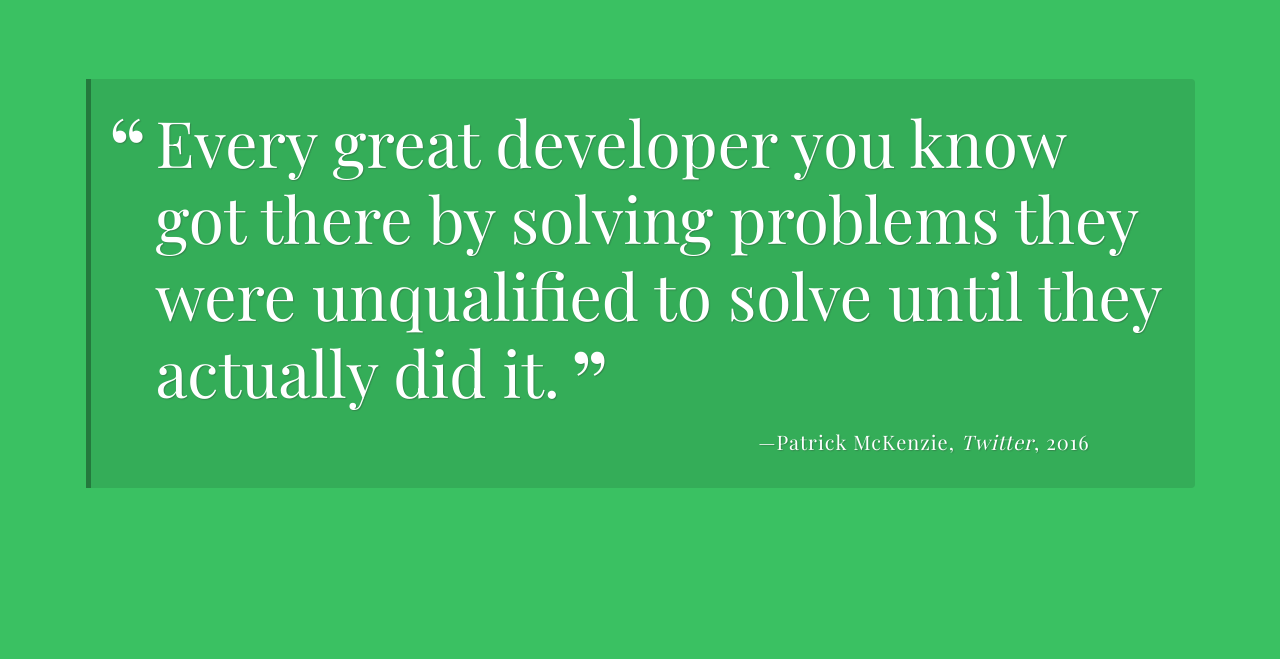
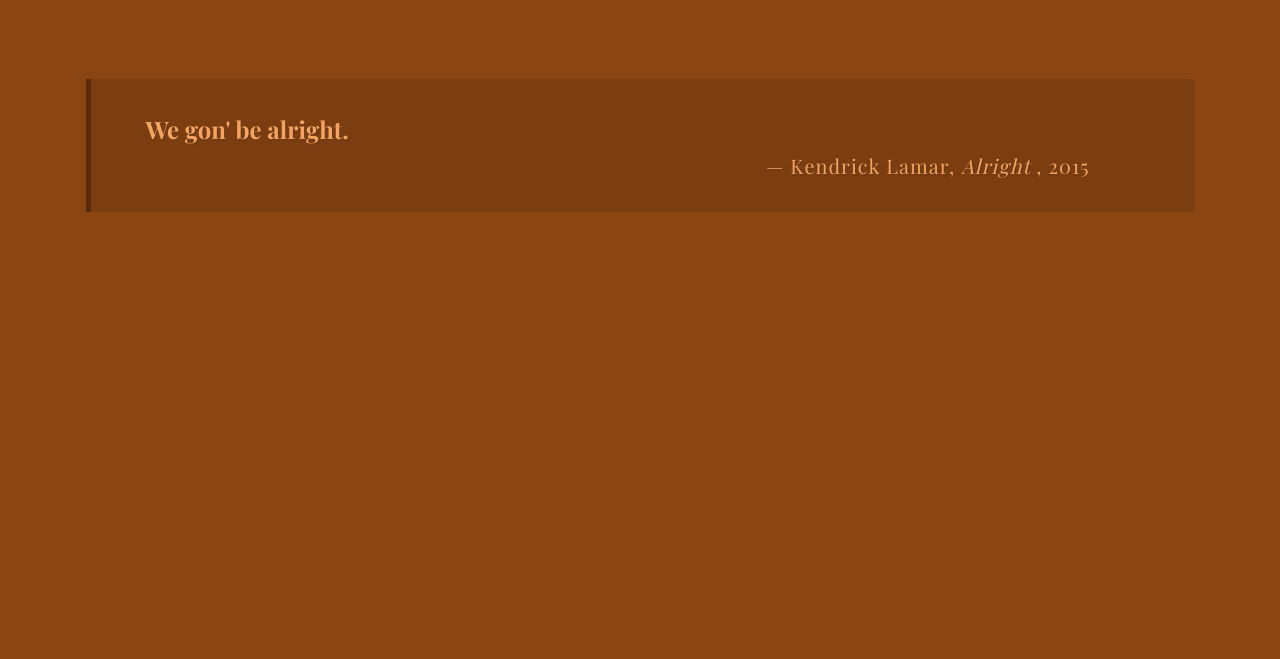
Before and after one commit to arsampson33/Quote-Project, a plain HTML site: page index.html in a window 1280 px wide. Shown: the part 141-800 px from the top of the page. Drawn offline with nearby package versions, Linux system fonts and the light colour scheme; a web font is replaced by a local one.

Commit message:
Completed Project

```diff
--- a/css/styles.css
+++ b/css/styles.css
@@ -6,8 +6,8 @@
  @import url('https://fonts.googleapis.com/css?family=Playfair+Display:400,400i,700,700i&display=swap');
 
 body {
-  background-color: rgb(58, 193, 98);
-  color: white;
+  background-color: rgb(139,69,19);
+  color: rgb(244,164,96);
   font-family: 'Playfair Display', serif;
   padding: 5px;
 }
--- a/index.html
+++ b/index.html
@@ -10,7 +10,7 @@
 
   <body>
     <header>
-      <h1>Random Quotes</h1>
+      <h1>Quotes Black As Me</h1>
       <button id="load-quote" class="load-quote">Show another quote</button>
     </header>
 
--- a/js/script.js
+++ b/js/script.js
@@ -10,6 +10,48 @@ project 1 - A Random Quote Generator
 /***
  * `quotes` array
 ***/
+let quotes = [
+  {
+    quote: 'Never, ever be afraid to get make some noise and get in good trouble, necessary trouble.',
+    source: 'John Lewis',
+    year: '2020'
+  },
+  {
+    quote: 'Love is a combination of care, commitment, knowledge, responsibility, respect and trust.',
+    source: 'Bell Hooks',
+    citation: 'Communion: The Female Search for Love',
+    year: '2002'
+  },
+  {
+    quote: 'We gon\' be alright.',
+    source: 'Kendrick Lamar',
+    citation: 'Alright',
+    year:'2015'
+  },
+  {
+    quote: 'The seed must grow regardless of the fact that it\’s planted in stone.',
+    source: 'Tupac',
+    citation: 'Can U C the Pride in the Panther',
+    year: '1999'
+  },
+  {
+    quote: 'Hold fast to dreams, for if dreams die life is a broken-winged bird that cannot fly.',
+    source: 'Langston Hughes',
+    citation: 'Dreams'
+  },
+  {
+    quote: 'The soul that is within me no man can degrade.',
+    source: 'Frederick Douglass',
+  },
+  {
+    quote: 'Have a vision of excellence, a dream of success, and work like hell.',
+    source: 'Samuel DuBois Cook, Ph.D'
+  },
+  {
+    quote: 'If you have no confidence in self, you are twice defeated in the race of life.',
+    source: 'Marcus Garvey',
+  }
+]
 
 
 
@@ -17,12 +59,37 @@ project 1 - A Random Quote Generator
  * `getRandomQuote` function
 ***/
 
+function getRandomQuote(){
+  let randomNum = Math.floor(Math.random() * quotes.length );
+  return quotes[randomNum]
+}
+
+//console.log(getRandomQuote())
+
+
 
 
 /***
  * `printQuote` function
 ***/
+function printQuote() {
+  let randomQuote = getRandomQuote();
+  let quoteString =  `
+    <p class = "quotes"> <h2>${randomQuote.quote}</h2></p>
+    <p class = "source"> ${randomQuote.source}` ;
+  if ('citation' in randomQuote) {
+   quoteString += `<span class = "citation">${randomQuote.citation} </span>`;
+}
+  if ('year' in randomQuote) {
+  quoteString += `<span class = "year">${randomQuote.year}</span>`
+}
+  quoteString += `</p>`;
 
+
+document.getElementById('quote-box').innerHTML = quoteString;
+
+}
+setInterval(printQuote, 5000)
 
 
 /***
```
